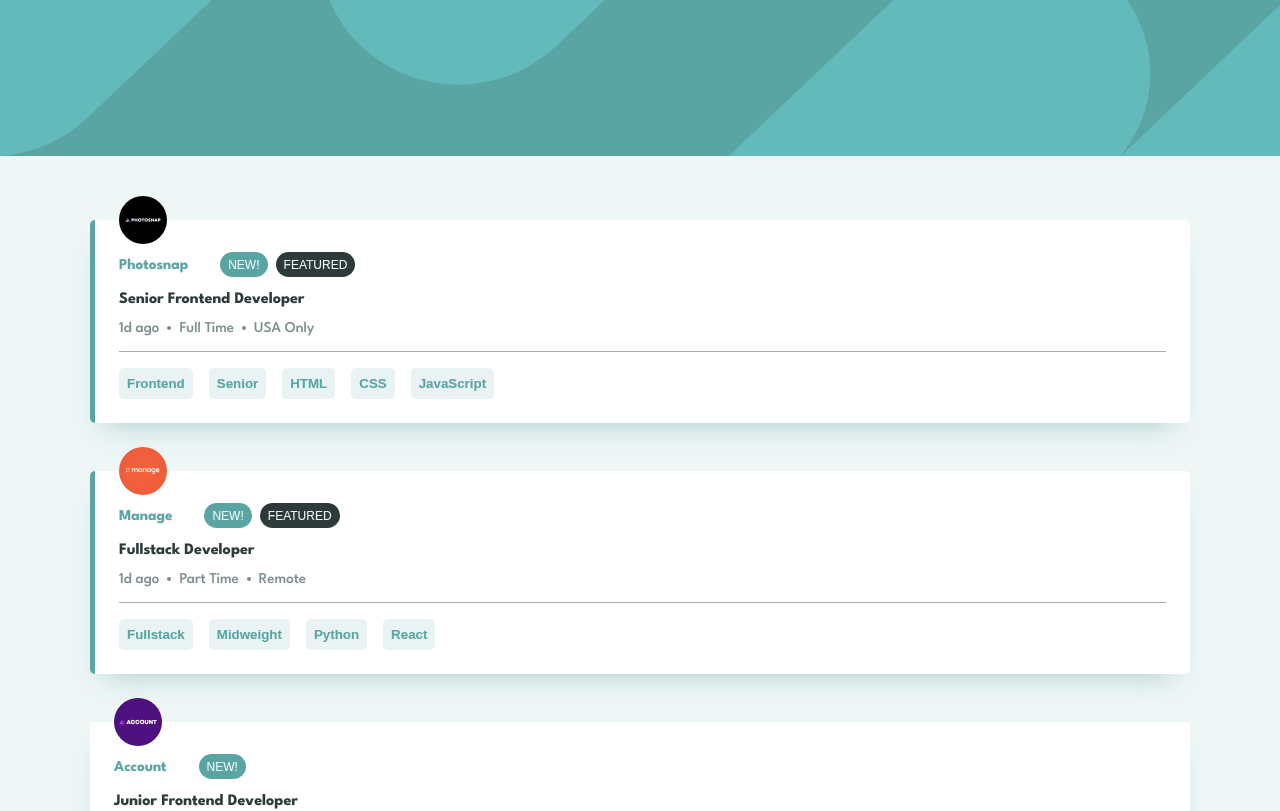
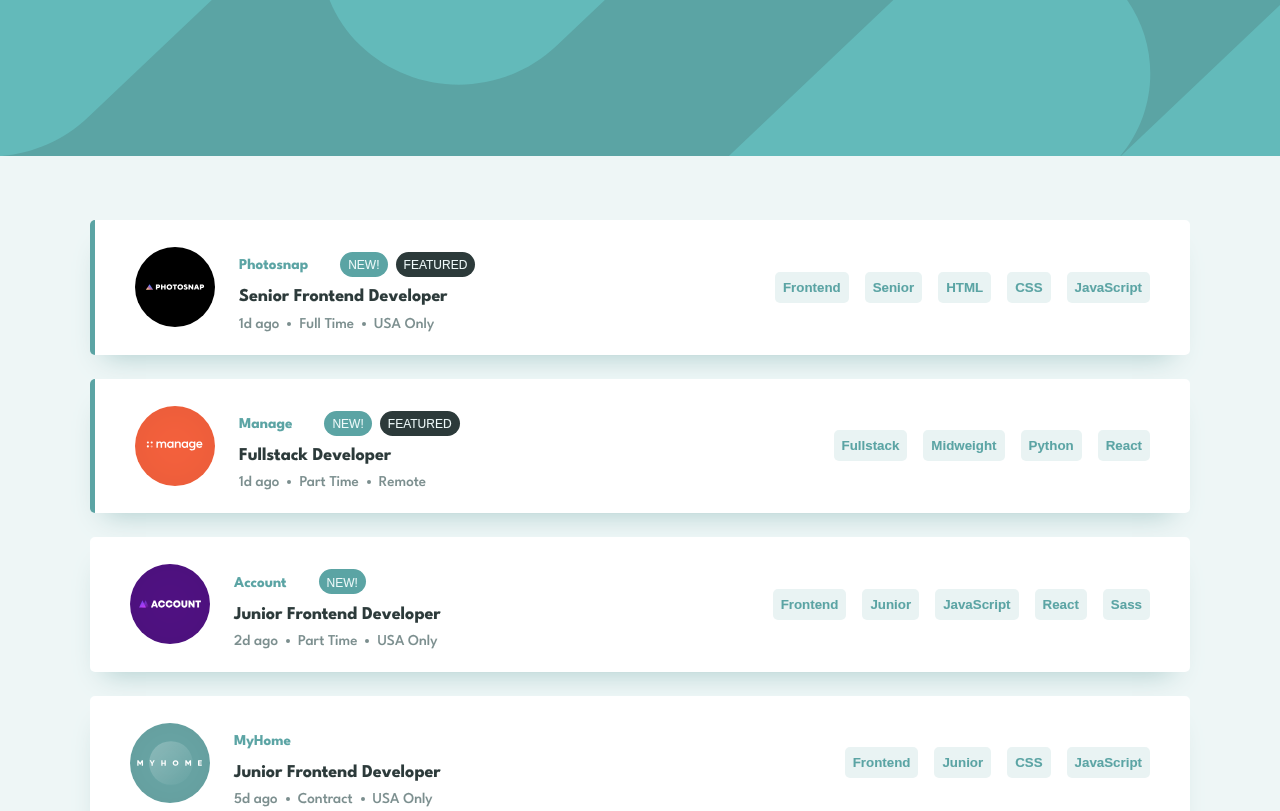
Before and after one commit to hackerbotsupreme/Job-listings-with-filtering, a React (Vite) app: page / in a window 1280 px wide. Shown: the top 811 px of the page. Built offline with nearby package versions, Linux system fonts and the light colour scheme.

Commit message:
Style:responsiveness

```diff
--- a/src/Component/Jobs/index.jsx
+++ b/src/Component/Jobs/index.jsx
@@ -1,47 +1,84 @@
-import React, { useContext } from 'react'
-import { JobsContext } from '../../Context/Job-list'
+/* eslint-disable react/no-array-index-key */
+/* eslint-disable react/button-has-type */
+/* eslint-disable react/prop-types */
+import React from 'react'
 import Button from '../Button'
 import styles from './jobs.module.scss'
 
-
-
-const Jobs = ({ jobs }) => {
-    const { company, logo, New, featured, position, role, level, postedAt, contract, location, languages, tools } = jobs
+function Jobs({ jobs }) {
+  const {
+    company,
+    logo,
+    New,
+    featured,
+    position,
+    role,
+    level,
+    postedAt,
+    contract,
+    location,
+    languages,
+    tools,
+  } = jobs
 
   return (
-        <div className={`${featured === true ? `${`${styles.JobS} ${styles.Jobs}`}` : styles.Jobs} `}>
+    <div
+      className={`${
+        featured === true ? `${`${styles.JobS} ${styles.Jobs}`}` : styles.Jobs
+      } `}
+    >
       <div className={styles.first}>
         <img src={logo} alt="" className={styles.logo} />
         <div className={styles.jobInfo}>
           <div className={styles.infoTop}>
             <span className={styles.company}>{company}</span>
             <div className={styles.spe}>
-                            {New === true ? <button className={`${styles.special}`}>{`NEW!`}</button> : ''}
-                            {featured === true ? <button className={`${styles.special} ${styles.specialAlt}`}>{`FEATURED`}</button> : ''}
+              {New === true ? (
+                <button className={`${styles.special}`}>NEW!</button>
+              ) : (
+                ''
+              )}
+              {featured === true ? (
+                <button className={`${styles.special} ${styles.specialAlt}`}>
+                  FEATURED
+                </button>
+              ) : (
+                ''
+              )}
             </div>
           </div>
           <div className={styles.infoMiddle}>
             <span>{position}</span>
           </div>
           <div className={styles.infoLast}>
-                        <span className={styles.altInfo}>{postedAt} <div className={styles.de}></div></span>
-                        <span className={styles.altInfo}>{contract} <div className={styles.de}></div></span>
+            <span className={styles.altInfo}>
+              {postedAt} <div className={styles.de} />
+            </span>
+            <span className={styles.altInfo}>
+              {contract} <div className={styles.de} />
+            </span>
             <span>{location}</span>
           </div>
         </div>
       </div>
-            <div className={styles.horizontalRule}></div>
+      <div className={styles.horizontalRule} />
       <div className={styles.second}>
         <Button job={role}>{role}</Button>
         <Button job={level}>{level}</Button>
-                {languages && languages.map((language, idx) => {
+        {languages &&
+          languages.map((language, idx) => {
             return (
-                        <Button key={idx} job={language}>{language}</Button>
+              <Button key={idx} job={language}>
+                {language}
+              </Button>
             )
           })}
-                {tools && tools.map((tool, idx) => {
+        {tools &&
+          tools.map((tool, idx) => {
             return (
-                        <Button key={idx} job={tool}>{tool}</Button>
+              <Button key={idx} job={tool}>
+                {tool}
+              </Button>
             )
           })}
       </div>
--- a/src/Component/Jobs/jobs.module.scss
+++ b/src/Component/Jobs/jobs.module.scss
@@ -14,18 +14,30 @@
     border-radius: 5px;
     background: #fff;
 
+    @media screen and (min-width:1024px) {
+        flex-direction: row;
+        justify-content: space-between;
+        align-items: center;
+        padding-inline: 2.5rem;
+    }
+
     .first {
-
         .logo {
             width: 3rem;
             position: absolute;
             top: -1.5rem;
+
+            @media screen and (min-width:1024px) {
+                width: 5rem;
+                object-fit: contain;
+                position: initial;
+            }
         }
 
         .jobInfo {
             display: flex;
             flex-direction: column;
-            row-gap: .9rem;
+            row-gap: .7rem;
             margin-top: .5rem;
 
             .infoTop {
@@ -69,6 +81,10 @@
                     cursor: pointer;
                     color: $primary;
                 }
+
+                @media screen and (min-width:1024px) {
+                    font-size: fn.rem(18);
+                }
             }
 
             .infoLast {
@@ -90,6 +106,12 @@
                 }
             }
         }
+
+        @media screen and (min-width:1024px) {
+            display: flex;
+            align-items: center;
+            column-gap: 1.5rem;
+        }
     }
 
     .horizontalRule {
@@ -97,16 +119,22 @@
         height: 1px;
         background-color: $Dark-text;
         opacity: .7;
+
+        @media screen and (min-width:1024px) {
+            display: none;
+        }
     }
 
     .second {
         display: flex;
         flex-wrap: wrap;
         gap: 1rem;
+
     }
 
     .second button {
         width: max-content;
+        height: max-content;
         background-color: $alt-bg;
         color: $primary;
         font-weight: 700;
--- a/src/Context/Job-list.jsx
+++ b/src/Context/Job-list.jsx
@@ -45,6 +45,11 @@ export function JobsProvider({ children }) {
   }
 
   useEffect(() => {
+    /**
+     * filter job postings forEach of the words in the array of potential words.
+     * get the keys of each job posting object.
+     * return postings which values matches the words in filterJobs array
+     */
     filterJobs.forEach((e) => {
       const filtered = mappedJobs.filter((jobPosts) =>
         Object.keys(jobPosts).some((result) => {
--- a/src/Layout/Nav-Bar/Navigation.jsx
+++ b/src/Layout/Nav-Bar/Navigation.jsx
@@ -9,7 +9,11 @@ import icon from '../../assets/images/icon-remove.svg'
 function Navigation() {
   const { filterJobs, removeItem, clearAll } = useContext(JobsContext)
   return (
-    <div className={styles.nav}>
+    <div
+      className={`${
+        filterJobs.length > 0 ? `${`${styles.nav} ${styles.more}`}` : styles.nav
+      }`}
+    >
       <header className={styles.header} />
       <Container>
         {filterJobs.length > 0 && (
--- a/src/Layout/Nav-Bar/Navigation.module.scss
+++ b/src/Layout/Nav-Bar/Navigation.module.scss
@@ -29,7 +29,6 @@
         align-items: center;
         top: -1.6rem;
         border-radius: 5px;
-        margin-bottom: 3rem;
 
         .content {
             width: 100%;
@@ -77,3 +76,7 @@
         }
     }
 }
+
+.more{
+    margin-bottom: 2rem;
+}
--- a/src/Pages/Home/Home.module.scss
+++ b/src/Pages/Home/Home.module.scss
@@ -1,8 +1,21 @@
-.home{
-    .posts{
+.home {
+    .posts {
         display: flex;
         flex-direction: column;
-        row-gap: 3rem;
+        gap: 3rem;
         margin-bottom: 8rem;
+
+        @media screen and (min-width:650px) {
+            display: grid;
+            grid-template-columns: repeat(2, 1fr);
+            row-gap: 3rem;
+            column-gap: 2rem;
+        }
+
+        @media screen and (min-width:1024px) {
+            display: flex;
+            flex-direction: column;
+            gap: 1.5rem;
+        }
     }
 }
```
Lines whose indentation alone changed are shown as unchanged.
